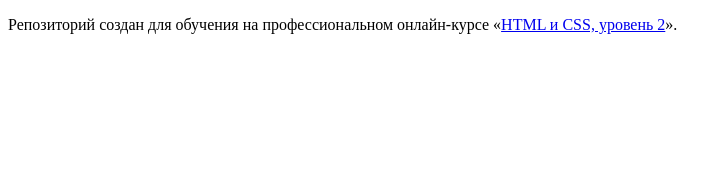
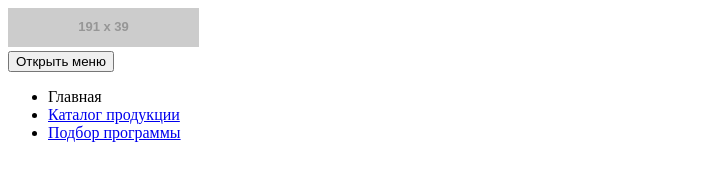
Before and after one commit to uzambara/1049277-cat-energy-17, a website: page source/index.html in a window 1280 px wide. Shown: the whole page, without its empty margins (0-727 px from the left). Drawn offline with Linux system fonts and the light colour scheme; placeholder pictures from the web are drawn by us.

Commit message:
Разметил шапку index.html

```diff
--- a/source/index.html
+++ b/source/index.html
@@ -5,8 +5,24 @@
     <title>HTML Academy: Кэт энерджи</title>
   </head>
   <body>
-
-    <p>Репозиторий создан для обучения на профессиональном онлайн‑курсе «<a href="https://htmlacademy.ru/intensive/adaptive">HTML и CSS, уровень 2</a>».</p>
-
+    <header>
+      <a>
+        <img src="http://placehold.it/191x39" alt="Питание для котов Cat energy">
+      </a>
+      <nav>
+        <button type="button">Открыть меню</button>
+        <ul>
+          <li>
+            <a>Главная</a>
+          </li>
+          <li>
+            <a href="catalog.html">Каталог продукции</a>
+          </li>
+          <li>
+            <a href="programm-selection.html">Подбор программы</a>
+          </li>
+        </ul>
+      </nav>
+    </header>
   </body>
 </html>
```
